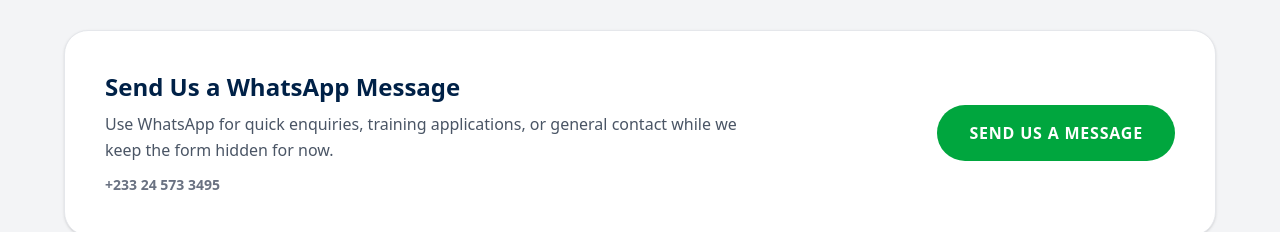
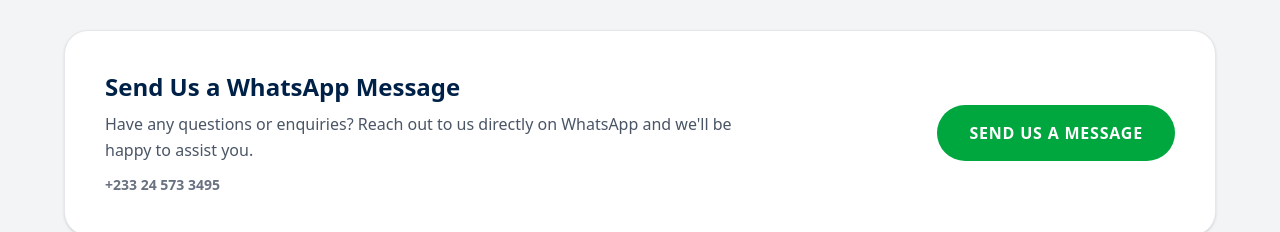
Before and after one commit to betsekpoe/tohbatt-web, a Next.js app: page / in a window 1280 px wide. Shown: the part 2653-2885 px from the top of the page. Built offline with nearby package versions, Linux system fonts and the light colour scheme; no server answers.

Commit message:
Update send whatsapp message

```diff
--- a/app/page.jsx
+++ b/app/page.jsx
@@ -261,7 +261,7 @@ export default function Home() {
             <div>
               <h2 className="text-toh-navy text-2xl font-black mb-2">Send Us a WhatsApp Message</h2>
               <p className="text-gray-600 leading-relaxed max-w-2xl">
-                Use WhatsApp for quick enquiries, training applications, or general contact while we keep the form hidden for now.
+                Have any questions or enquiries? Reach out to us directly on WhatsApp and we'll be happy to assist you.
               </p>
               <p className="mt-3 text-sm font-semibold text-gray-500">+233 24 573 3495</p>
             </div>
```
